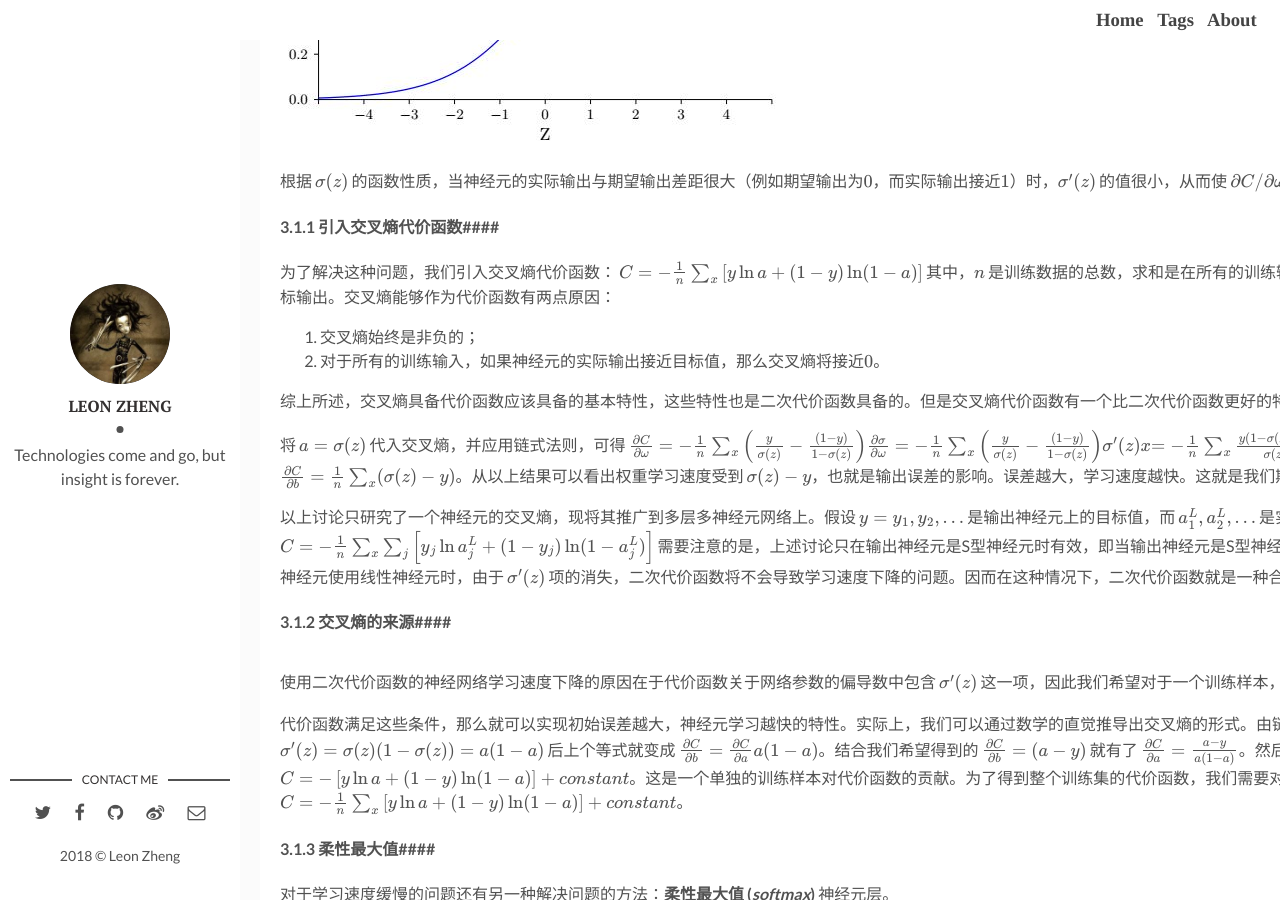
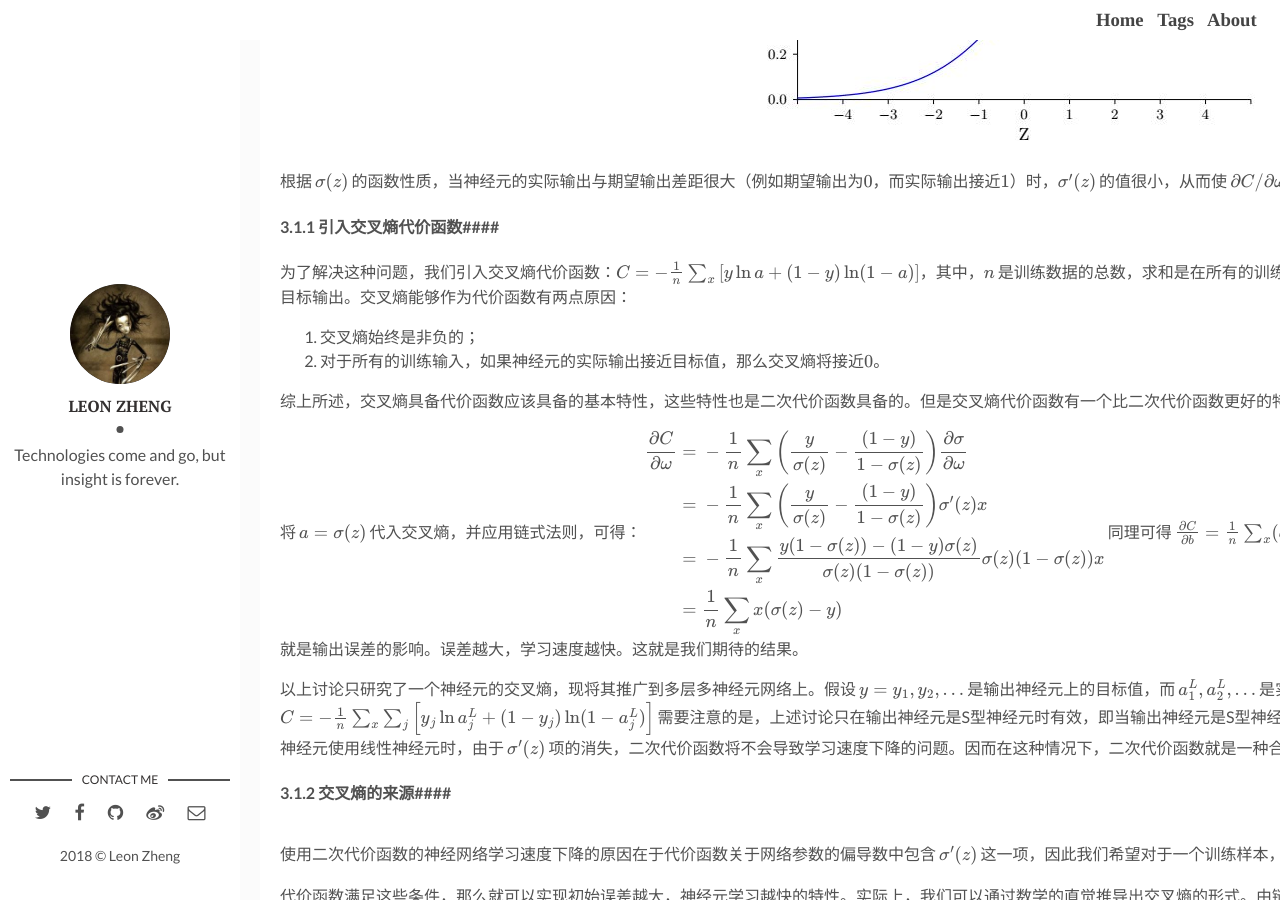
Before and after one commit to leon-zheng/leon-zheng.github.io, a Jekyll site: the page built from _posts/2017-06-11-neural-networks-and-deep-learning.md, in a window 1280 px wide and 900 px high, scrolled down 5918 px. Built offline with Jekyll 4.4.1, drawn with Linux system fonts in a browser that asks for light colours; formulas are drawn with MathJax 3; comment, search, counter and statistics services are not loaded; some of the changed text lies outside the part shown.

Commit message:
fix long eqution

```diff
--- a/_posts/2017-06-11-neural-networks-and-deep-learning.md
+++ b/_posts/2017-06-11-neural-networks-and-deep-learning.md
@@ -11,7 +11,7 @@ tags: [神经网络, 机器学习]
 
 一个感知器接受几个二进制输入，$x_1,x_2,...$ ，并产生一个二进制输出：
 
-![感知器](/assets/img/post/感知器.JPG)
+<p style="text-align:center"><img src="/assets/img/post/感知器.JPG"></p>
 
 有一个简单的规则来计算输出：引入**权重**$\omega_1,\omega_2,...$ ，表示相应输入对于输出重要性的实数；神经元的输出由分配权重后的总和$\sum_{j} \omega_j x_j$小于或者大于一些**阈值**决定。规则的代数形式为：
 $$
@@ -32,7 +32,7 @@ $$
 
 S型神经元和感知器类似，但是被修改为权重和偏置的微小改变只引起输出的微小变化。这对于神经元网络的学习是很关键的。
 
-![感知器](/assets/img/post/感知器.JPG)
+<p style="text-align:center"><img src="/assets/img/post/感知器.JPG"></p>
 
 其中：
 $$
@@ -46,7 +46,7 @@ $$
 \sigma (z)\equiv \frac{1}{1+e^{-z}}\tag{1-4}
 $$
 
-![S函数](/assets/img/post/S函数.JPG)
+<p style="text-align:center"><img src="/assets/img/post/S函数.JPG"></p>
 
 如果$z=\omega\cdot x+b\gg0$，那么$e^{-z}\approx 0,\sigma(z)\approx1$。
 
@@ -54,7 +54,7 @@ $$
 
 ### 1.3 神经网络的架构
 
-![神经网络](/assets/img/post/神经网络.JPG)
+<p style="text-align:center"><img src="/assets/img/post/神经网络.JPG"></p>
 
 神经网络可以由一个输入层、一个输出层和任意（可以是$0$）个隐藏层组成，而一般的BP神经网络有一到两个隐藏层。
 
@@ -62,7 +62,7 @@ $$
 
 我们将使用一个三层神经网络来识别单个数字：
 
-![分类网络](/assets/img/post/分类网络.JPG)
+<p style="text-align:center"><img src="/assets/img/post/分类网络.JPG"></p>
 
 网络的输入层包含给输入像素的值进行编码的神经元。我们给网络的训练数据会有很多扫描得到的$28\times 28$的手写数字的图像，所有输入层包含有$784=28\times 28$个神经元。输入像素是灰度级的，值为$0.0$表示白色，值为$1.0$表示黑色，中间数值表示逐渐暗淡的灰色。
 
@@ -233,24 +233,23 @@ $$
 
 此前使用的二次代价函数为 $C=\frac{(y-a)^{2}}{2}$。由于 $a=\sigma(z)$，$z=\omega x+b$，所以 $\frac{\partial C}{\partial \omega}=(a-y){\sigma}'(z)x$，$\frac{\partial C}{\partial b}=(a-y){\sigma}'(z)$。
 
-![S函数](/assets/img/post/S函数.JPG)
+<p style="text-align:center"><img src="/assets/img/post/S函数.JPG"></p>
 
 根据 $\sigma(z)$ 的函数性质，当神经元的实际输出与期望输出差距很大（例如期望输出为$0$，而实际输出接近$1$）时，${\sigma}'(z)$ 的值很小，从而使 $\partial C/\partial \omega$ 和 $\partial C/\partial b$ 的值变得很小，导致神经元学习缓慢。
 
 #### 3.1.1 引入交叉熵代价函数####
 
-为了解决这种问题，我们引入交叉熵代价函数：
-$$
-C=-\frac{1}{n}\sum_{x}\left [ y\ln a +(1-y)\ln(1-a) \right ]\tag{3-1}
-$$
-其中，$n$ 是训练数据的总数，求和是在所有的训练输入 $x$ 上进行的，$a$ 是输入为 $x$ 时神经元的实际输出，$y$ 是对应的目标输出。交叉熵能够作为代价函数有两点原因：
-
+为了解决这种问题，我们引入交叉熵代价函数：$C=-\frac{1}{n}\sum_{x}\left [ y\ln a +(1-y)\ln(1-a) \right ]$，其中，$n$ 是训练数据的总数，求和是在所有的训练输入 $x$ 上进行的，$a$ 是输入为 $x$ 时神经元的实际输出，$y$ 是对应的目标输出。交叉熵能够作为代价函数有两点原因：
 1. 交叉熵始终是非负的；
 2. 对于所有的训练输入，如果神经元的实际输出接近目标值，那么交叉熵将接近$0$。
 
 综上所述，交叉熵具备代价函数应该具备的基本特性，这些特性也是二次代价函数具备的。但是交叉熵代价函数有一个比二次代价函数更好的特性就是可以避免学习速度下降的问题。
 
-将 $a=\sigma(z)$ 代入交叉熵，并应用链式法则，可得 $\frac{\partial C}{\partial \omega}=-\frac{1}{n}\sum_{x}\left ( \frac{y}{\sigma(z)}-\frac{(1-y)}{1-\sigma(z)} \right )\frac{\partial \sigma}{\partial \omega}=-\frac{1}{n}\sum_{x}\left ( \frac{y}{\sigma(z)}-\frac{(1-y)}{1-\sigma(z)} \right ){\sigma}'(z)x$$=-\frac{1}{n}\sum_{x}\frac{y(1-\sigma(z))-(1-y)\sigma(z)}{\sigma(z)(1-\sigma(z))}\sigma(z)(1-\sigma(z))x=\frac{1}{n}\sum_{x}x(\sigma(z)-y)$。同理可得 $\frac{\partial C}{\partial b}=\frac{1}{n}\sum_{x}(\sigma(z)-y)$。从以上结果可以看出权重学习速度受到 $\sigma(z)-y$，也就是输出误差的影响。误差越大，学习速度越快。这就是我们期待的结果。
+将 $a=\sigma(z)$ 代入交叉熵，并应用链式法则，可得：
+$$
+\begin{eqnarray} \frac{\partial C}{\partial \omega}&=&-\frac{1}{n}\sum_{x}\left ( \frac{y}{\sigma(z)}-\frac{(1-y)}{1-\sigma(z)} \right )\frac{\partial \sigma}{\partial \omega}\\&=&-\frac{1}{n}\sum_{x}\left ( \frac{y}{\sigma(z)}-\frac{(1-y)}{1-\sigma(z)} \right ){\sigma}'(z)x\\&=&-\frac{1}{n}\sum_{x}\frac{y(1-\sigma(z))-(1-y)\sigma(z)}{\sigma(z)(1-\sigma(z))}\sigma(z)(1-\sigma(z))x\\&=&\frac{1}{n}\sum_{x}x(\sigma(z)-y) \end{eqnarray} \tag{3-1}
+$$
+同理可得 $\frac{\partial C}{\partial b}=\frac{1}{n}\sum_{x}(\sigma(z)-y)$。从以上结果可以看出权重学习速度受到 $\sigma(z)-y$，也就是输出误差的影响。误差越大，学习速度越快。这就是我们期待的结果。
 
 以上讨论只研究了一个神经元的交叉熵，现将其推广到多层多神经元网络上。假设 $y=y_1,y_2,...$ 是输出神经元上的目标值，而 $a_1^L,a_2^L,...$ 是实际输出值，那么我们定义交叉熵如下：
 $$
@@ -420,13 +419,13 @@ $$
 
 创建网络之后，我们需要进行权重和偏置的初始化，之前采用的初始化方式是根据独立高斯随机变量来选择权重和偏置，它们被归一化为均值为0，标准差为1。但这种方式会对网络学习的速度造成潜在影响。假设我们使用1000维的训练输入 $x$ ，其中一般的输入为1，另一半为0，那么隐藏神经元的带权和为 $z=\sum_j \omega_j x_j + b$。由于独立随机变量和的方差是每个独立随机变量方差的和，所以 $z$ 本身是一个均值为0，标准差为 $\sqrt{501}\approx 22.4$ 的高斯分布：
 
-![宽高斯分布](/assets/img/post/宽高斯分布.JPG)
+<p style="text-align:center"><img src="/assets/img/post/宽高斯分布.JPG"></p>
 
-从图中可以看出 $\left | z \right |$ 会变得非常的大，那么隐藏神经元的输出 $\sigma(z)$ 就会接近1或者0，也就表示我们的隐藏神经元会饱和，这些权重会学习的非常缓慢。
+从图中可以看出 $z$ 的模会变得非常的大，那么隐藏神经元的输出 $\sigma(z)$ 就会接近1或者0，也就表示我们的隐藏神经元会饱和，这些权重会学习的非常缓慢。
 
 为了避免这种类型的饱和，我们使用均值为0，标准差为 $1/\sqrt{n_{in}}$ 的高斯随机分布初始化这些权重（$n_{in}$为神经元的输入个数）。假设我们使用1000维的训练输入 $x$ ，其中一般的输入为1，另一半为0，那么隐藏神经元的带权和 $z=\sum_j \omega_j x_j + b$ 就变成了一个均值为0，标准差为 $\sqrt{3/2} \approx 1.22$ 的高斯分布：
 
-![窄高斯分布](/assets/img/post/窄高斯分布.JPG)
+<p style="text-align:center"><img src="/assets/img/post/窄高斯分布.JPG"></p>
 
 这样的神经元更不可能饱和，基本不会遇到学习速度下降的问题。
 
```
